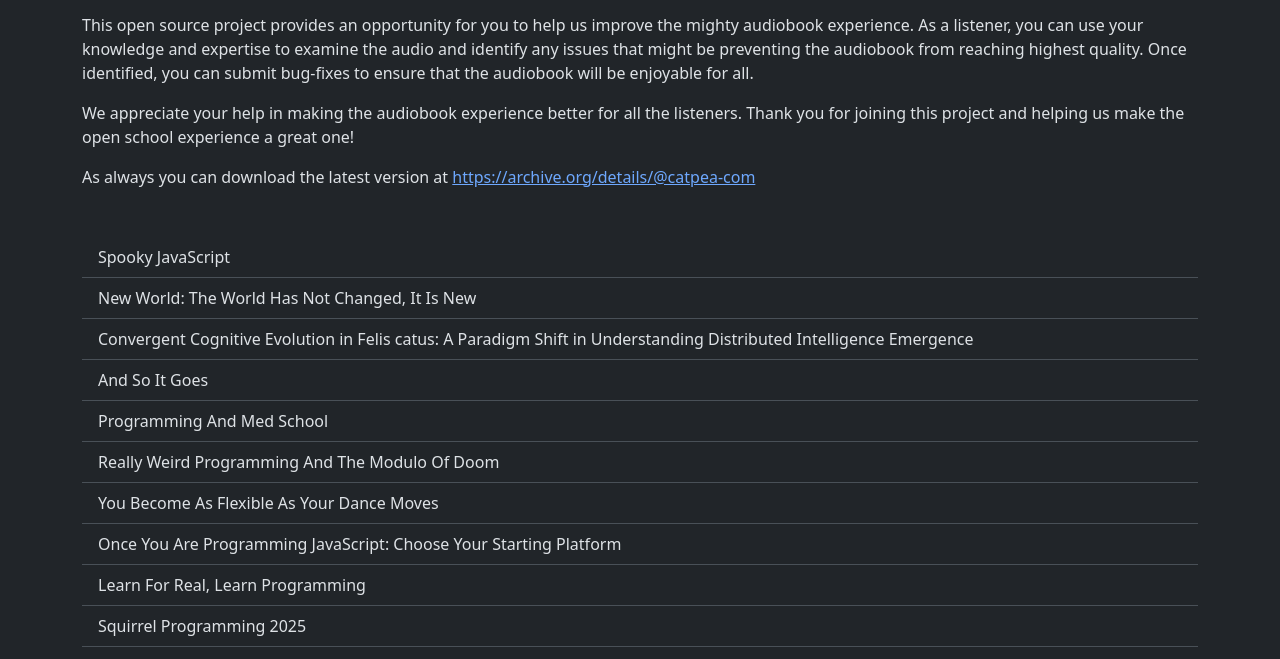
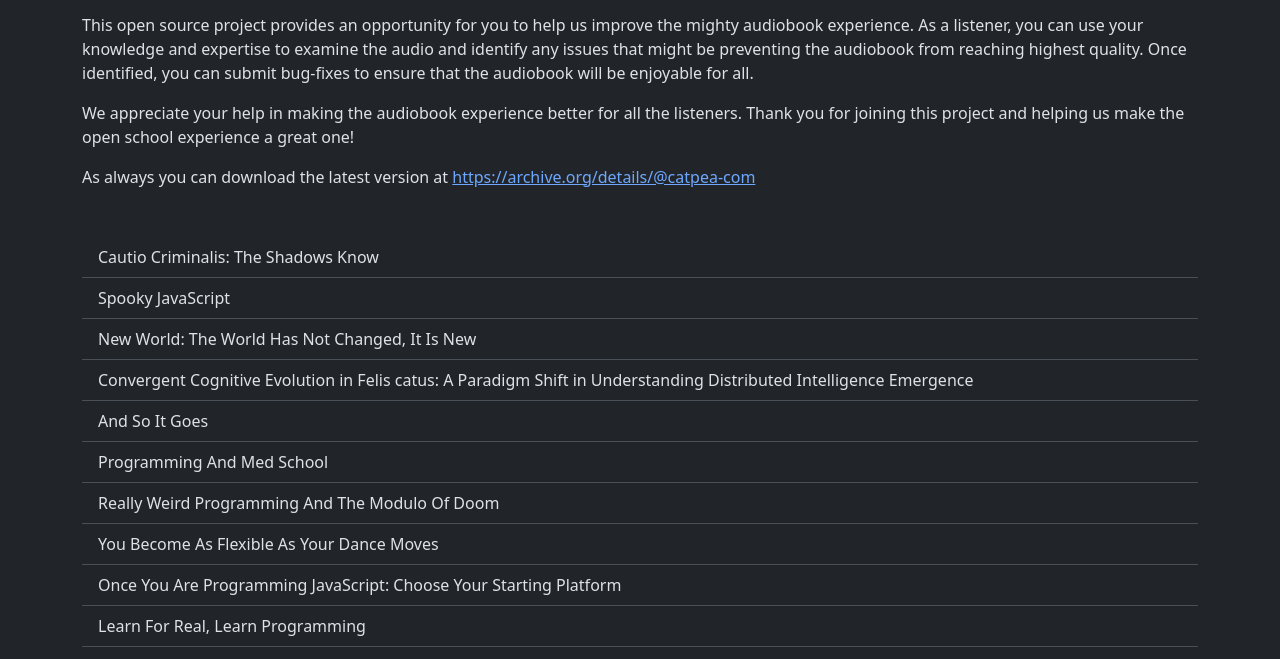
Before and after one commit to catpea/chapter-14, a plain HTML site: page docs/index.html in a window 1280 px wide. Shown: the part 141-800 px from the top of the page. Drawn offline with nearby package versions, Linux system fonts and the light colour scheme.

Commit message:
Chapter Content Update

```diff
--- a/docs/index.html
+++ b/docs/index.html
@@ -21,7 +21,8 @@
 
 
         <ul class="list-group list-group-flush mt-5">
-        <a href="poem-2070.mp3" class="list-group-item list-group-item-action">Spooky JavaScript</a>
+        <a href="poem-2071.mp3" class="list-group-item list-group-item-action">Cautio Criminalis: The Shadows Know</a>
+<a href="poem-2070.mp3" class="list-group-item list-group-item-action">Spooky JavaScript</a>
 <a href="poem-2069.mp3" class="list-group-item list-group-item-action">New World: The World Has Not Changed, It Is New</a>
 <a href="poem-2068.mp3" class="list-group-item list-group-item-action">Convergent Cognitive Evolution in Felis catus: A Paradigm Shift in Understanding Distributed Intelligence Emergence</a>
 <a href="poem-2067.mp3" class="list-group-item list-group-item-action">And So It Goes</a>
```
Also changed, not shown: 2 other files.
